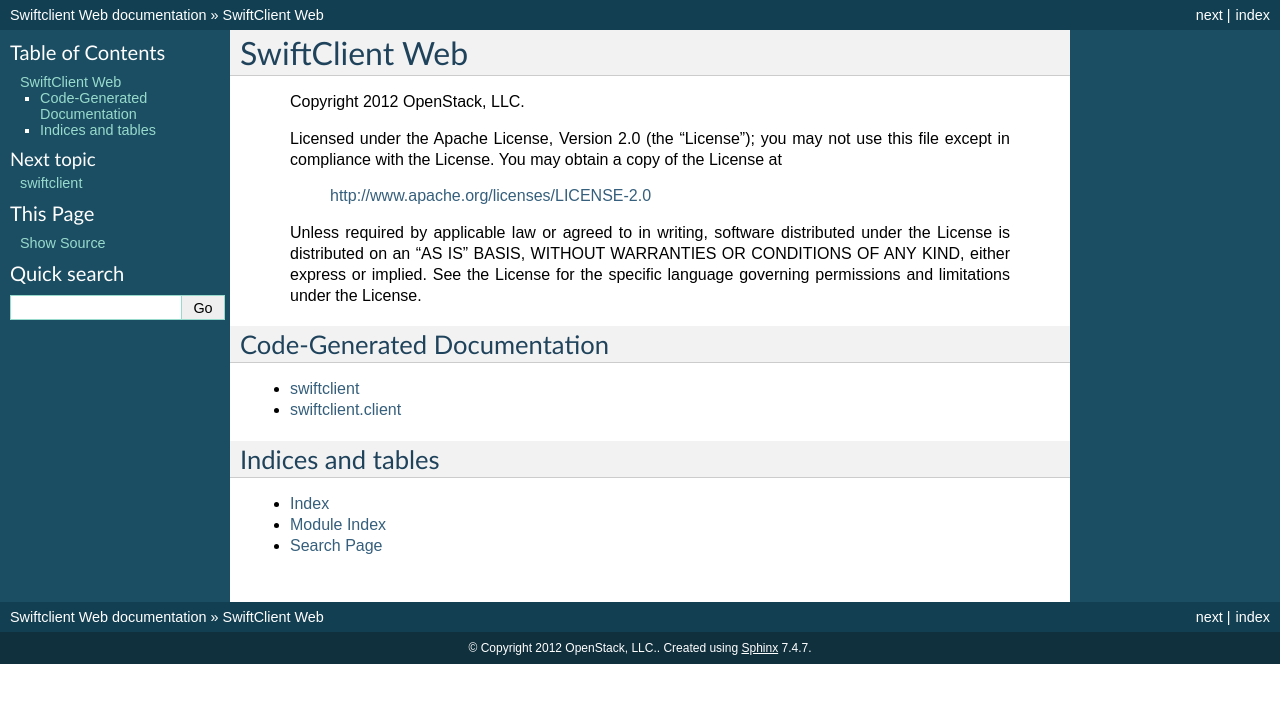
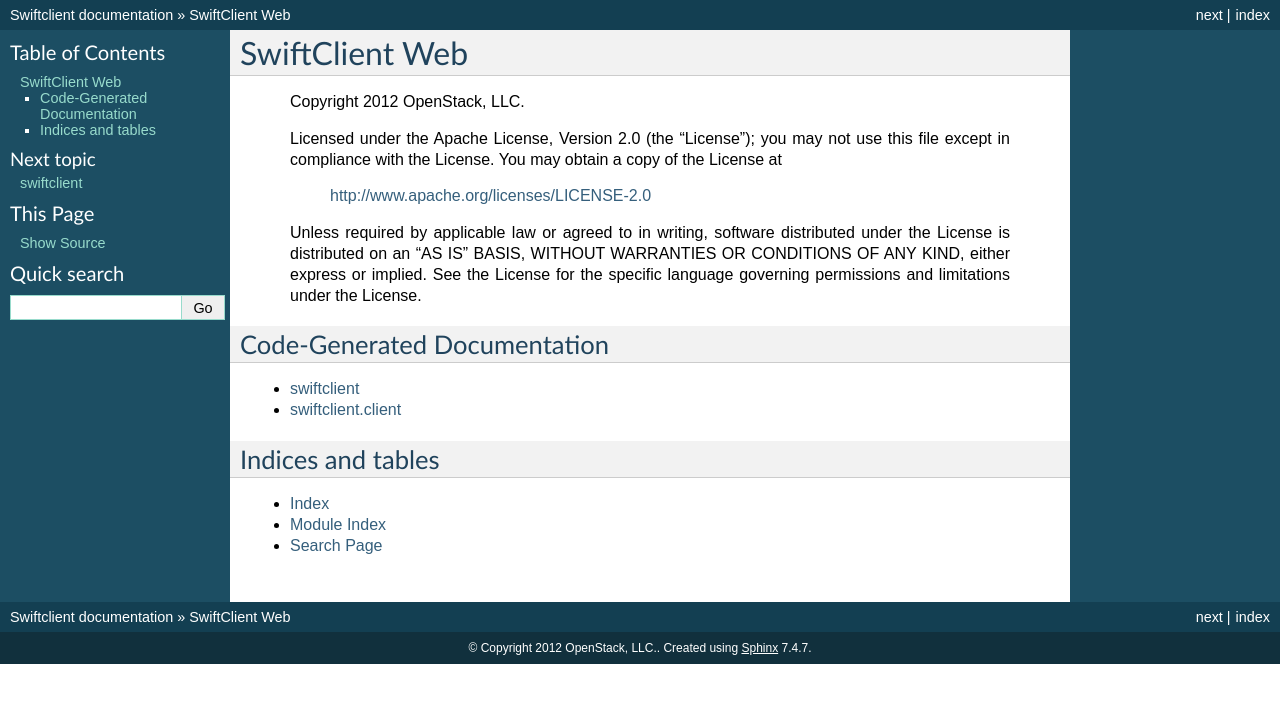
Before and after one commit to openstack/python-swiftclient, a Sphinx documentation site: the page built from doc/source/index.rst, in a window 1280 px wide. Shown: the top 703 px of the page. Built offline with Sphinx 7.4.7, drawn with Linux system fonts in a browser that asks for light colours; the version number could not be read and is left out.

Commit message:
Removes the title "Swift Web" from landing page.
Also want to test the DocImpact flag for notifications.

Change-Id: I4e12d76050720bec5126db3c87391dbbe54773a2

```diff
--- a/doc/source/conf.py
+++ b/doc/source/conf.py
@@ -46,7 +46,7 @@
 master_doc = 'index'
 
 # General information about the project.
-project = u'Swiftclient Web'
+project = u'Swiftclient'
 copyright = u'2012 OpenStack, LLC.'
 
 # The version info for the project you're documenting, acts as replacement for
```
